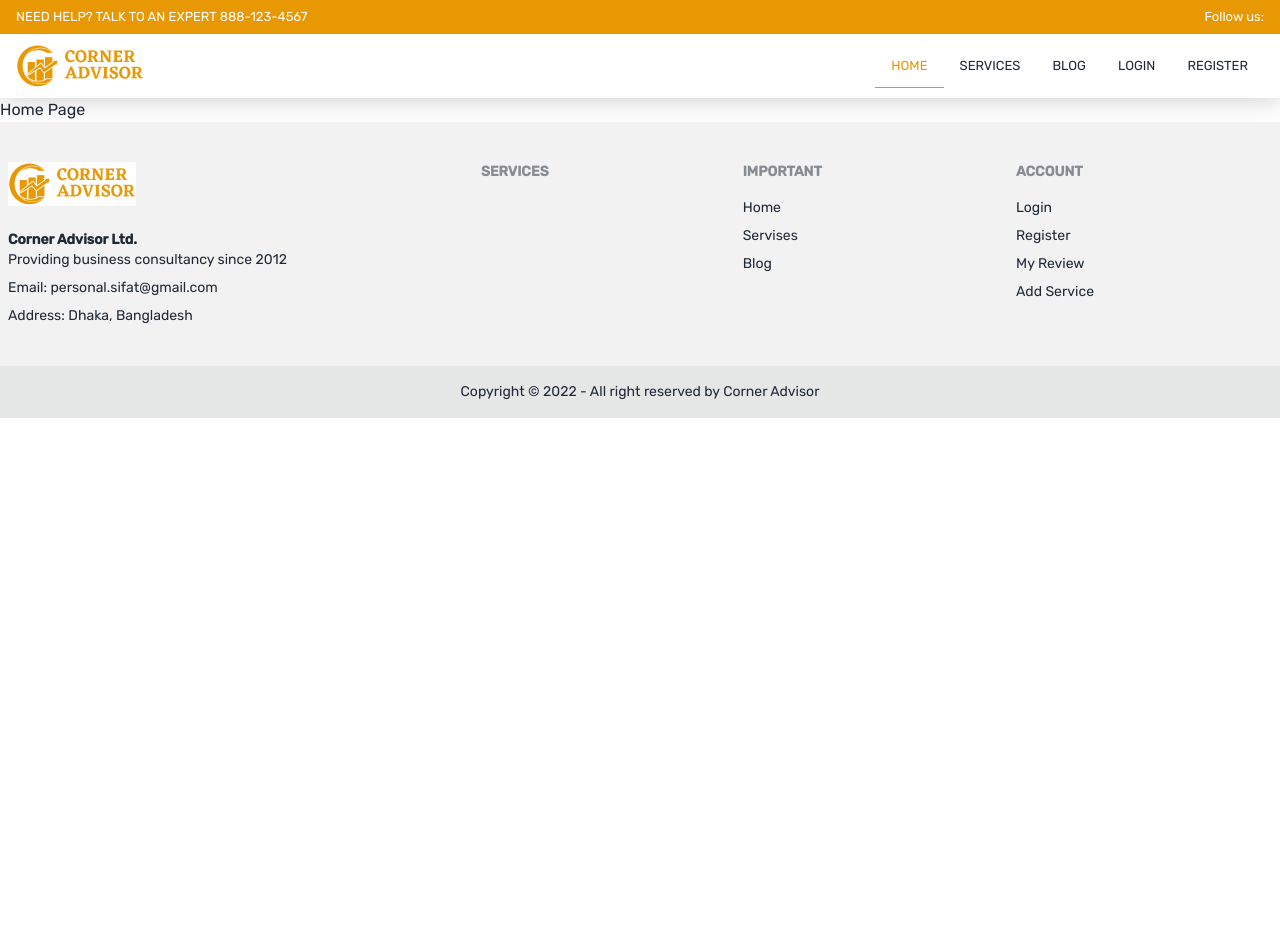
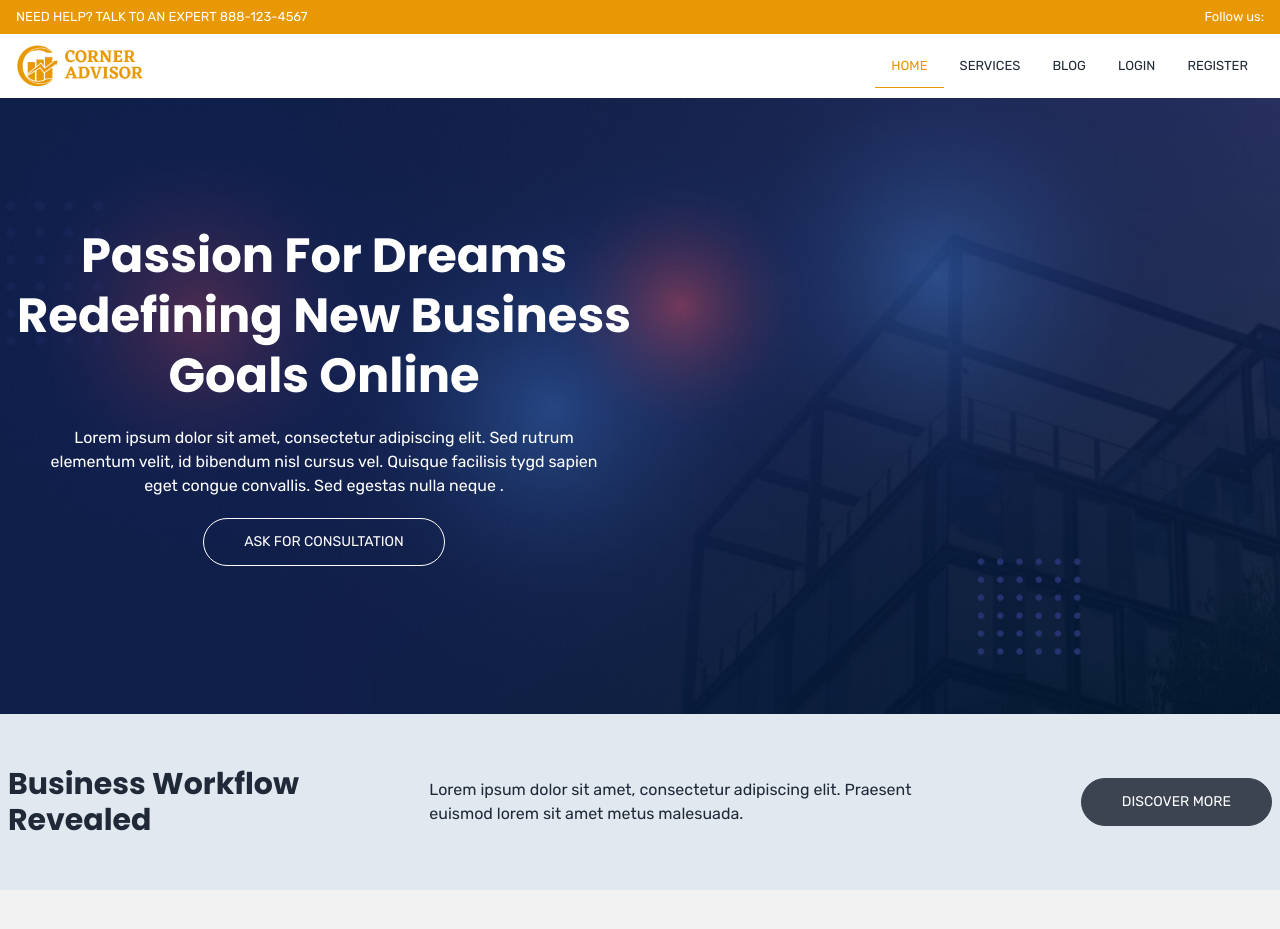
Before and after one commit to sifatullahsu/corner-advisor, a React (Create React App) app: page / in a window 1280 px wide. Shown: the top 929 px of the page. Before the commit the page ends 800 px from the top, so only its background shows below. Built offline with nearby package versions, Linux system fonts and the light colour scheme; no server answers.

Commit message:
hero section

```diff
--- a/src/App.css
+++ b/src/App.css
@@ -35,3 +35,10 @@ header {
   padding: 5px 5px 5px 7px;
   border-radius: 3px !important;
 }
+
+#hero-section {
+  background: url(../src/assets/hero-banner-bg.jpg);
+  background-position: center center;
+  background-size: cover;
+  background-repeat: no-repeat;
+}
--- /dev/null
+++ b/src/components/Hero.js
@@ -0,0 +1,37 @@
+import React from 'react';
+import { Link } from 'react-router-dom';
+
+const Hero = () => {
+  return (
+    <>
+      <section id='hero-section' className='py-32'>
+        <div className="container flex">
+          <div className='basis-6/12 text-center text-white'>
+            <h1 className='text-5xl leading-[60px] font-bold mb-5'>Passion For Dreams
+              <span class="pink-underline"> Redefining </span>
+              New Business Goals Online</h1>
+            <p className='mb-5 md:px-10'>Lorem ipsum dolor sit amet, consectetur adipiscing elit. Sed rutrum elementum velit, id bibendum nisl cursus vel. Quisque facilisis tygd sapien eget congue convallis. Sed egestas nulla neque .</p>
+            <Link to='' className='btn btn-outline text-white rounded-full font-normal px-10 mb-5'>Ask For Consultation</Link>
+          </div>
+          <div className='basis-6/12'></div>
+        </div>
+      </section>
+      <section className='py-10 bg-slate-200'>
+        <div className="container flex items-center flex-wrap">
+          <div className='lg:basis-4/12 py-3'>
+            <h2 className='text-3xl font-bold'>Business Workflow <br />Revealed</h2>
+          </div>
+          <div className='lg:basis-5/12 py-3'>
+            <p>Lorem ipsum dolor sit amet, consectetur adipiscing elit. Praesent euismod lorem sit amet metus malesuada.</p>
+          </div>
+          <div className='lg:basis-3/12 py-3 text-left lg:text-right'>
+            <Link className='btn rounded-full font-normal px-10'>Discover More</Link>
+          </div>
+        </div>
+      </section>
+    </>
+
+  );
+};
+
+export default Hero;
--- a/src/pages/HomePage.js
+++ b/src/pages/HomePage.js
@@ -1,9 +1,10 @@
 import React from 'react';
+import Hero from '../components/Hero';
 
 const HomePage = () => {
   return (
     <div>
-      Home Page
+      <Hero></Hero>
     </div>
   );
 };
```
Also changed, not shown: src/assets/hero-banner-bg.jpg (added).
